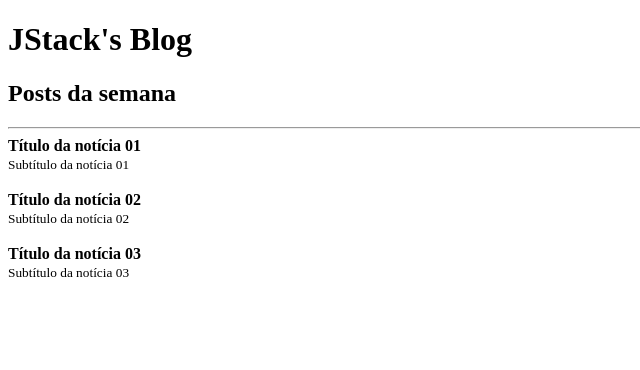
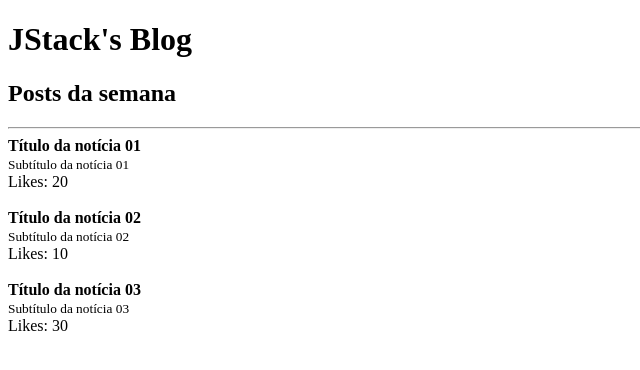
Before and after one commit to CtsLucas/JStack, a React app in the folder react-fundamentos/: page / in a window 1280 px wide. Shown: the top 370 px of the page, without its empty margins (0-640 px from the left). Built offline with nearby package versions, Linux system fonts and the light colour scheme.

Commit message:
feat: :sparkles: Add PropTypes

```diff
--- a/react-fundamentos/package.json
+++ b/react-fundamentos/package.json
@@ -19,6 +19,7 @@
     "webpack-dev-server": "^4.9.2"
   },
   "dependencies": {
+    "prop-types": "^15.8.1",
     "react": "^17.0.2",
     "react-dom": "^17.0.2"
   }
--- a/react-fundamentos/src/App.js
+++ b/react-fundamentos/src/App.js
@@ -5,7 +5,7 @@
 export default function App() {
   return (
     <>
-      <Header title="JStack's Blog">
+      <Header>
         <h2>Posts da semana</h2>
       </Header>
       <hr />
@@ -14,18 +14,21 @@
           title: 'Título da notícia 01',
           subtitle: 'Subtítulo da notícia 01',
         }}
+        likes={20}
       />
       <Post
         post={{
           title: 'Título da notícia 02',
           subtitle: 'Subtítulo da notícia 02',
         }}
+        likes={10}
       />
       <Post
         post={{
           title: 'Título da notícia 03',
           subtitle: 'Subtítulo da notícia 03',
         }}
+        likes={30}
       />
     </>
   );
--- a/react-fundamentos/src/Header.js
+++ b/react-fundamentos/src/Header.js
@@ -1,4 +1,5 @@
 import React from 'react';
+import PropTypes from 'prop-types';
 
 export default function Header(props) {
   return (
@@ -8,3 +9,12 @@
     </>
   );
 }
+
+Header.propTypes = {
+  title: PropTypes.string,
+  children: PropTypes.node,
+};
+
+Header.defaultProps = {
+  title: `JStack's Blog`,
+};
--- a/react-fundamentos/src/Post.js
+++ b/react-fundamentos/src/Post.js
@@ -1,4 +1,5 @@
 import React from 'react';
+import PropTypes from 'prop-types';
 
 export default function Post(props) {
   return (
@@ -7,8 +8,18 @@
         <strong>{props.post.title}</strong>
         <br />
         <small>{props.post.subtitle}</small>
+        <br />
+        Likes: {props.likes}
       </article>
       <br />
     </>
   );
 }
+
+Post.propTypes = {
+  post: PropTypes.shape({
+    title: PropTypes.string.isRequired,
+    subtitle: PropTypes.string.isRequired,
+  }).isRequired,
+  likes: PropTypes.number.isRequired,
+};
```
Also changed, not shown: 1 other file (tests, documents, lock files or other folders).
